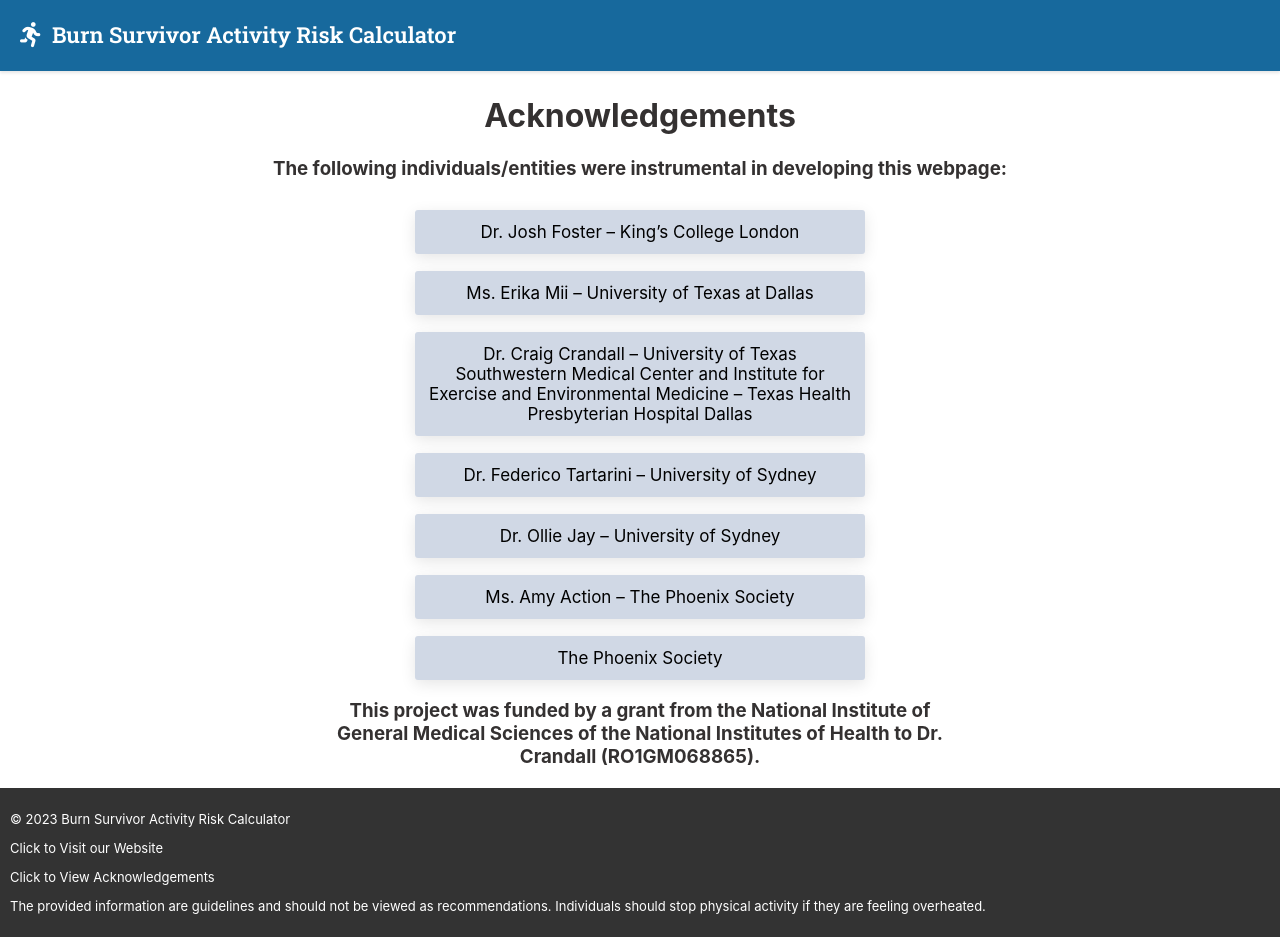
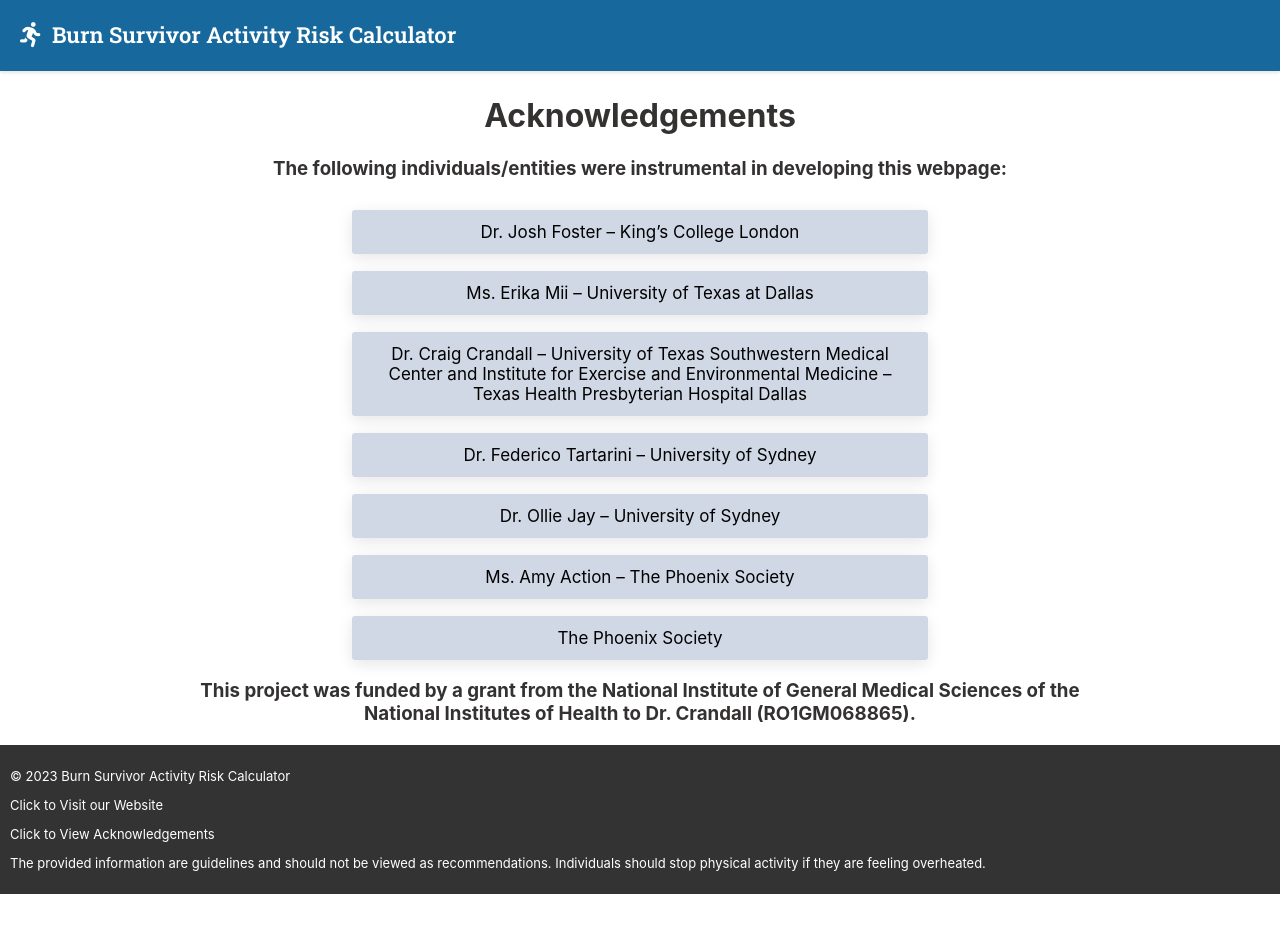
Before and after one commit to IEEMThermo/BurnSurvivorHeatRisk, a React (Create React App) app: page /acknowledgements in a window 1280 px wide. After the commit the page ends 894 px from the top, so only its background shows below. Built offline with nearby package versions, Linux system fonts and the light colour scheme.

Commit message:
making changes to sizing

```diff
--- a/src/css/Acknowledgements.css
+++ b/src/css/Acknowledgements.css
@@ -7,7 +7,7 @@
 }
 
 .acknowledgements-container {
-  max-width: 450px;
+  max-width: 45%;
   margin: 0 auto;
 }
 
@@ -27,7 +27,7 @@
 }
 
 .project-funding {
-  width: 650px; /* Use full width of the parent container */
+  width: 70%; /* Use full width of the parent container */
   text-align: center; /* Center the text */
   margin: 0 auto;
   color: rgb(52, 49, 49);
```
